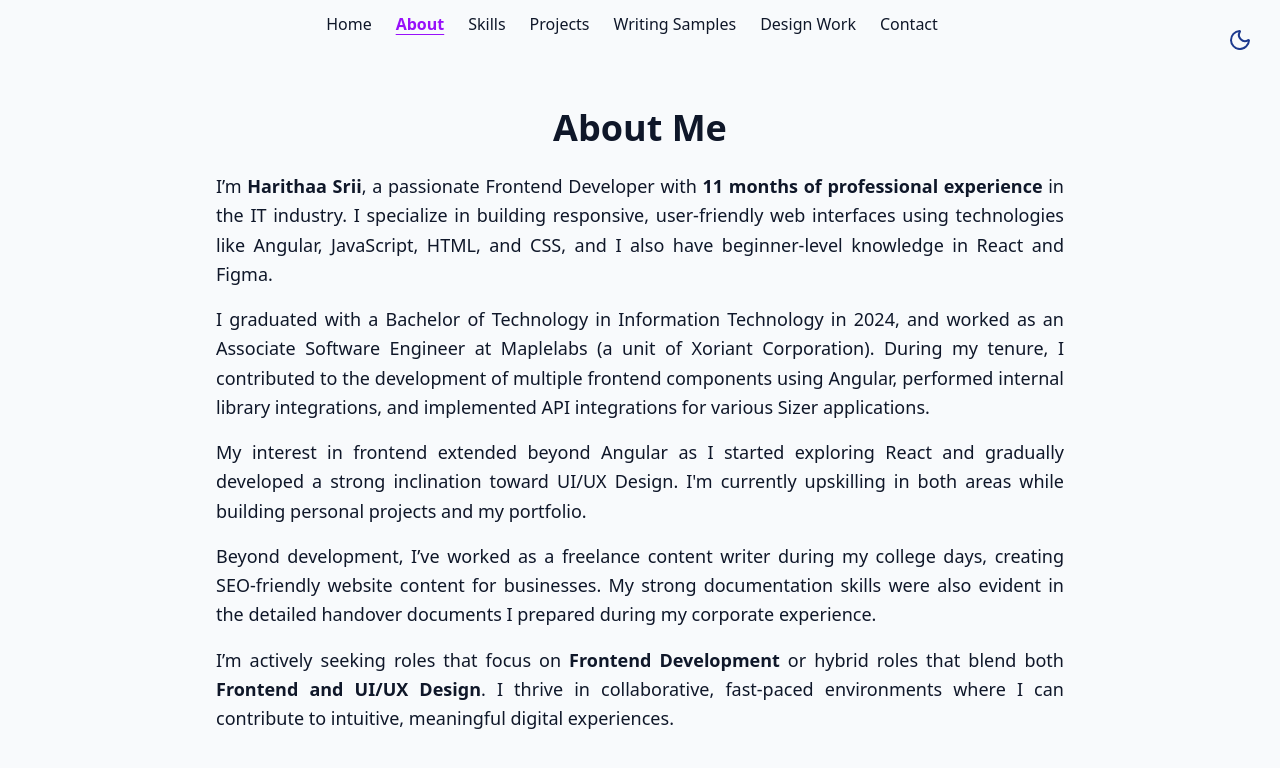
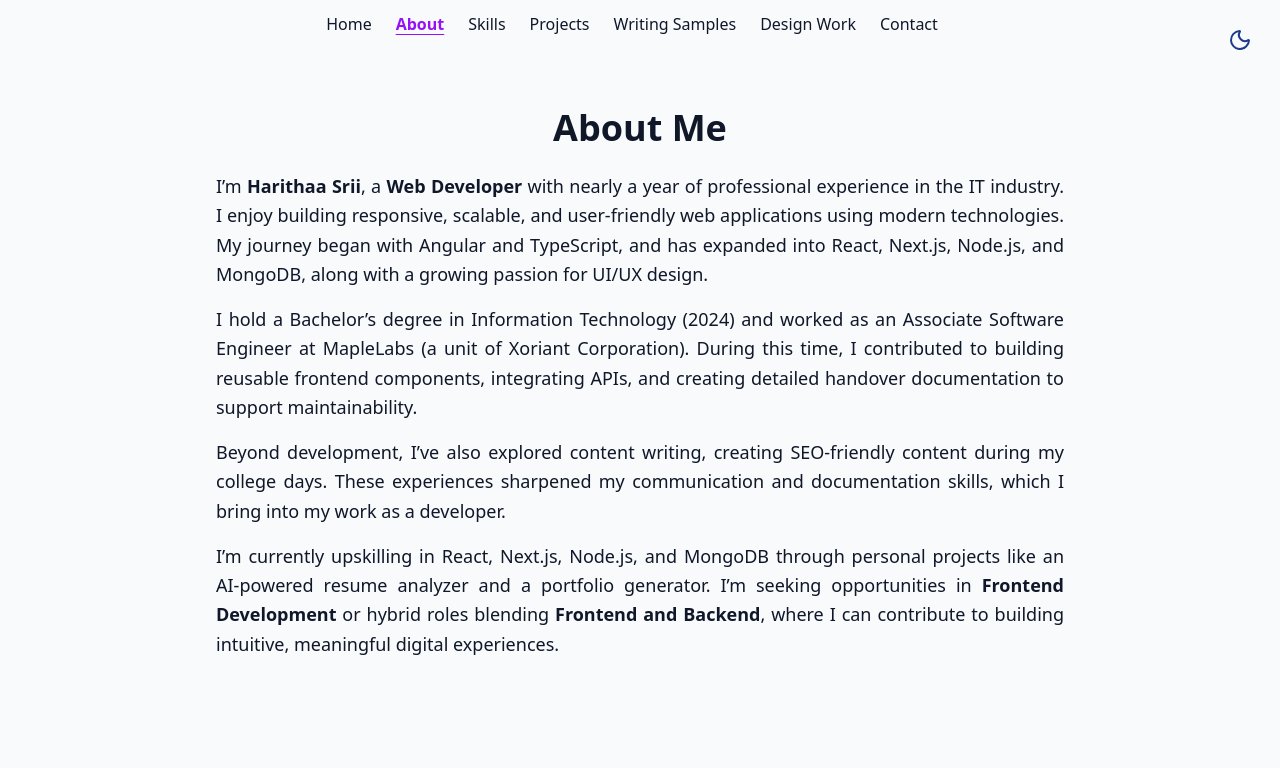
Before and after one commit to harithaa-srii/Portfolio-website, a React (Vite) app: page /about in a window 1280 px wide. Shown: the top 768 px of the page. Built offline with nearby package versions, Linux system fonts and the light colour scheme.

Commit message:
update on skills and about

```diff
--- a/src/Pages/About.jsx
+++ b/src/Pages/About.jsx
@@ -3,39 +3,50 @@ import React from "react";
 export const About = () => {
   return (
     <section className="px-6 py-15 max-w-4xl mx-auto text-center md:text-left">
-      <h2 className="text-4xl font-bold mb-6 text-foreground text-center">About Me</h2>
+      <h2 className="text-4xl font-bold mb-6 text-foreground text-center">
+        About Me
+      </h2>
 
       <p className="text-lg text-muted-foreground leading-relaxed text-justify">
-        I’m <span className="font-semibold text-foreground">Harithaa Srii</span>, a passionate Frontend Developer with{" "}
-        <span className="font-semibold">11 months of professional experience</span> in the IT industry. I specialize in
-        building responsive, user-friendly web interfaces using technologies like{" "}
-        <span className="font-medium">Angular, JavaScript, HTML, and CSS</span>, and I also have beginner-level knowledge in{" "}
-        <span className="font-medium">React and Figma</span>.
+        I’m <span className="font-semibold text-foreground">Harithaa Srii</span>, a{" "}
+        <span className="font-semibold">Web Developer</span> with nearly a year of
+        professional experience in the IT industry. I enjoy building{" "}
+        <span className="font-medium">responsive, scalable, and user-friendly web applications</span>{" "}
+        using modern technologies. My journey began with{" "}
+        <span className="font-medium">Angular and TypeScript</span>, and has expanded
+        into <span className="font-medium">React, Next.js, Node.js, and MongoDB</span>,
+        along with a growing passion for <span className="font-medium">UI/UX design</span>.
       </p>
 
       <p className="text-lg text-muted-foreground leading-relaxed mt-4 text-justify">
-        I graduated with a <span className="font-medium">Bachelor of Technology in Information Technology</span> in 2024, and
-        worked as an <span className="font-medium">Associate Software Engineer at Maplelabs (a unit of Xoriant Corporation)</span>.
-        During my tenure, I contributed to the development of multiple frontend components using Angular, performed internal
-        library integrations, and implemented API integrations for various Sizer applications.
+        I hold a{" "}
+        <span className="font-medium">
+          Bachelor’s degree in Information Technology (2024)
+        </span>{" "}
+        and worked as an{" "}
+        <span className="font-medium">
+          Associate Software Engineer at MapleLabs (a unit of Xoriant Corporation)
+        </span>. During this time, I contributed to building reusable frontend components,
+        integrating APIs, and creating detailed handover documentation to support
+        maintainability.
       </p>
 
       <p className="text-lg text-muted-foreground leading-relaxed mt-4 text-justify">
-        My interest in frontend extended beyond Angular as I started exploring <span className="font-medium">React</span> and
-        gradually developed a strong inclination toward <span className="font-medium">UI/UX Design</span>. I'm currently upskilling
-        in both areas while building personal projects and my portfolio.
+        Beyond development, I’ve also explored{" "}
+        <span className="font-medium">content writing</span>, creating SEO-friendly
+        content during my college days. These experiences sharpened my{" "}
+        <span className="font-medium">communication and documentation skills</span>,
+        which I bring into my work as a developer.
       </p>
 
       <p className="text-lg text-muted-foreground leading-relaxed mt-4 text-justify">
-        Beyond development, I’ve worked as a <span className="font-medium">freelance content writer</span> during my college days,
-        creating SEO-friendly website content for businesses. My strong documentation skills were also evident in the detailed
-        handover documents I prepared during my corporate experience.
-      </p>
-
-      <p className="text-lg text-muted-foreground leading-relaxed mt-4 text-justify">
-        I’m actively seeking roles that focus on <span className="font-semibold">Frontend Development</span> or hybrid roles that
-        blend both <span className="font-semibold">Frontend and UI/UX Design</span>. I thrive in collaborative, fast-paced
-        environments where I can contribute to intuitive, meaningful digital experiences.
+        I’m currently upskilling in{" "}
+        <span className="font-medium">React, Next.js, Node.js, and MongoDB</span>{" "}
+        through personal projects like an AI-powered resume analyzer and a portfolio
+        generator. I’m seeking opportunities in{" "}
+        <span className="font-semibold">Frontend Development</span> or hybrid roles
+        blending <span className="font-semibold">Frontend and Backend</span>, where I
+        can contribute to building intuitive, meaningful digital experiences.
       </p>
     </section>
   );
--- a/src/Pages/Home.jsx
+++ b/src/Pages/Home.jsx
@@ -4,7 +4,6 @@ import { TypeAnimation } from "react-type-animation";
 export const Home = () => {
   return (
     <div className="h-screen bg-background text-foreground overflow-hidden">
-
       {/* Hero Section */}
       <section className="flex flex-col items-center justify-center px-4 md:px-6 py-18 text-center">
         <h1 className="text-3xl sm:text-4xl md:text-6xl font-bold mb-4 break-words">
@@ -14,7 +13,7 @@ export const Home = () => {
         {/* Typing Animation */}
         <h2 className="text-lg sm:text-xl md:text-2xl text-muted-foreground mb-6 h-8">
           <TypeAnimation
-            sequence={["Frontend Developer", 2000, "UI/UX Designer", 2000]}
+            sequence={["Web Developer", 2000, "UI/UX Designer", 2000]}
             wrapper="span"
             speed={50}
             repeat={Infinity}
@@ -23,9 +22,12 @@ export const Home = () => {
         </h2>
 
         <p className="max-w-3xl text-sm sm:text-base md:text-lg text-muted-foreground mb-8 px-4">
-          I’m a frontend developer with hands-on experience in building responsive web applications using HTML, CSS, JavaScript, Angular, React and NextJS.
-          With a strong eye for detail and growing expertise in React and UI/UX design, I focus on creating interfaces that are both functional and user-centric.
-          I bring a collaborative spirit, clear communication, and a design-aware mindset to every project I take on.
+          I’m a web developer with hands-on experience in building responsive
+          and scalable applications. With a strong eye for detail and growing
+          expertise in UI/UX design, I focus on creating interfaces that are
+          both functional and user-centric. I bring a collaborative spirit,
+          clear communication, and a design-aware mindset to every project I
+          take on.
         </p>
 
         {/* CTA Buttons */}
@@ -35,7 +37,11 @@ export const Home = () => {
               View Projects
             </button>
           </Link>
-          <a href="/Harithaa_Srii_Resume.pdf" target="_blank" rel="noopener noreferrer">
+          <a
+            href="/Harithaa_Srii_Resume.pdf"
+            target="_blank"
+            rel="noopener noreferrer"
+          >
             <button className="border border-primary text-primary px-6 py-2 rounded-lg hover:bg-primary hover:text-white transition">
               Download Resume
             </button>
@@ -51,7 +57,7 @@ export const Home = () => {
       {/* Optional Quote */}
       <section className="text-center px-4 sm:px-6">
         <p className="italic text-lg sm:text-xl text-muted-foreground max-w-2xl mx-auto">
-          "I believe great UI is not just how it looks, but how effortlessly it works."
+         “I believe web development is the balance of strong engineering and thoughtful design."
         </p>
       </section>
     </div>
```
